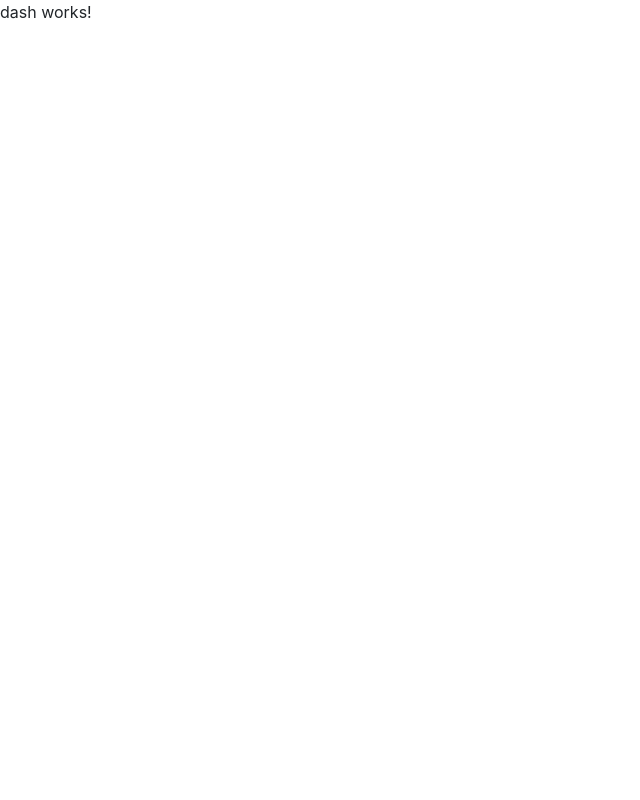
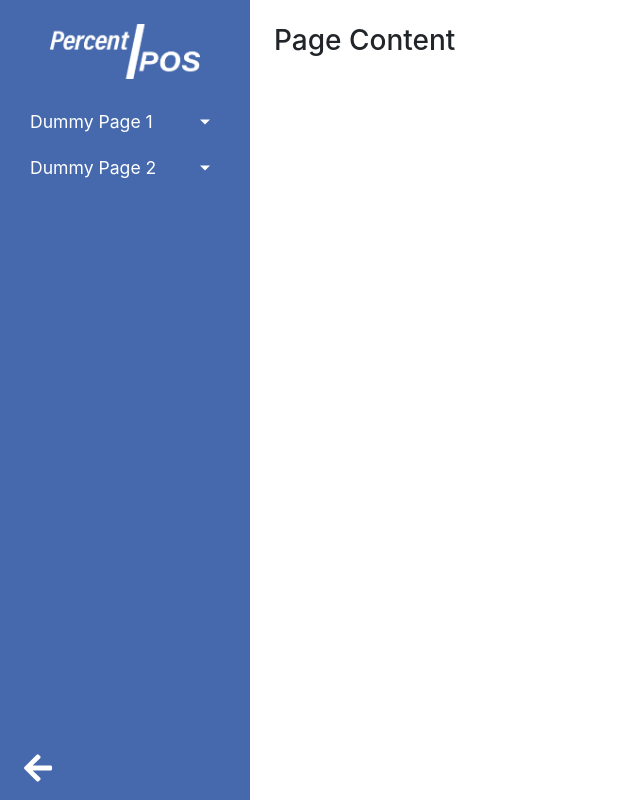
Before and after one commit to LimeadeLabs/percent-pos, an Angular app: page /dash in a window 1280 px wide. Shown: the whole page, without its empty margins (0-640 px from the left). Built offline with nearby package versions, Linux system fonts and the light colour scheme.

Commit message:
created dash view

```diff
--- a/src/app/dash/dash.component.html
+++ b/src/app/dash/dash.component.html
@@ -1,3 +1,45 @@
-<p>
-  dash works!
-</p>
+<div class="wrapper">
+  <!-- Sidebar -->
+  <nav id="sidebar">
+    <div class="sidebar-header text-center">
+      <img class="pos-logo mt-4" src="/assets/img/Percent-POS-white.png" width="150px" alt="">
+    </div>
+
+    <ul class="list-unstyled components">
+      <li class="active">
+        <a href="#homeSubmenu" data-toggle="collapse" aria-expanded="false" class="dropdown-toggle">Dummy Page 1</a>
+        <ul class="collapse list-unstyled" id="homeSubmenu">
+          <li>
+            <a href="#">Tab 1</a>
+          </li>
+          <li>
+            <a href="#">Tab 2</a>
+          </li>
+          <li>
+            <a href="#">Tab 3</a>
+          </li>
+        </ul>
+      </li>
+      <li>
+        <a href="#pageSubmenu" data-toggle="collapse" aria-expanded="false" class="dropdown-toggle">Dummy Page 2</a>
+        <ul class="collapse list-unstyled" id="pageSubmenu">
+          <li>
+            <a href="#">Tab 1</a>
+          </li>
+          <li>
+            <a href="#">Tab 2</a>
+          </li>
+          <li>
+            <a href="#">Tab 3</a>
+          </li>
+        </ul>
+      </li>
+    </ul>
+    <a href="#" id="sidebarCollapse" data-target="#sidebar" data-toggle="collapse">
+      <i class="fixed-bottom fas fa-arrow-left fa-2x ml-4 mb-3"></i>
+    </a>
+  </nav>
+  <div id="content">
+    <h3 class="page-content m-4">Page Content</h3>
+  </div>
+</div>
--- a/src/app/dash/dash.component.scss
+++ b/src/app/dash/dash.component.scss
@@ -0,0 +1,72 @@
+$primary-color: #4569AC;
+$secondary-color: #5CA7EB;
+$font-stack:    Helvetica, sans-serif;
+
+.wrapper {
+    display: flex;
+    width: 100%;
+    align-items: stretch;
+}
+
+#sidebar {
+    min-width: 250px;
+    max-width: 250px;
+    min-height: 100vh;
+    background-color: $primary-color;
+    color: #fff;
+    ul.components {
+        padding: 20px;
+    }
+}
+
+#sidebar ul p {
+    color: #fff;
+    padding: 10px;
+}
+
+#sidebar ul li a {
+    padding: 10px;
+    font-size: 1.1em;
+    display: block;
+    color: #fff;
+    &:hover {
+        color: $primary-color;
+        background: #fff;
+    }
+}
+
+#sidebar ul li.active > a {
+    color: #fff;
+    background: $primary-color;
+}
+ul ul a {
+    font-size: 0.9em !important;
+    padding-left: 30px !important;
+    background: $primary-color;
+}
+
+a[data-toggle="collapse"] {
+    position: relative;
+}
+
+.dropdown-toggle::after {
+    display: block;
+    position: absolute;
+    top: 50%;
+    right: 20px;
+    transform: translateY(-50%);
+}
+
+#sidebarCollapse {
+    color: #fff;
+}
+
+// Responsive -->
+@media (max-width: 768px) {
+    #sidebar {
+        margin-left: -250px;
+    }
+    #sidebar.active {
+        margin-left: 0;
+    }
+}
--- a/src/index.html
+++ b/src/index.html
@@ -7,6 +7,7 @@
 
   <meta name="viewport" content="width=device-width, initial-scale=1">
   <link rel="icon" type="image/x-icon" href="favicon.ico">
+  <link rel="stylesheet" href="https://use.fontawesome.com/releases/v5.1.0/css/all.css" integrity="sha384-lKuwvrZot6UHsBSfcMvOkWwlCMgc0TaWr+30HWe3a4ltaBwTZhyTEggF5tJv8tbt" crossorigin="anonymous">
 </head>
 <body>
   <app-root></app-root>
```
